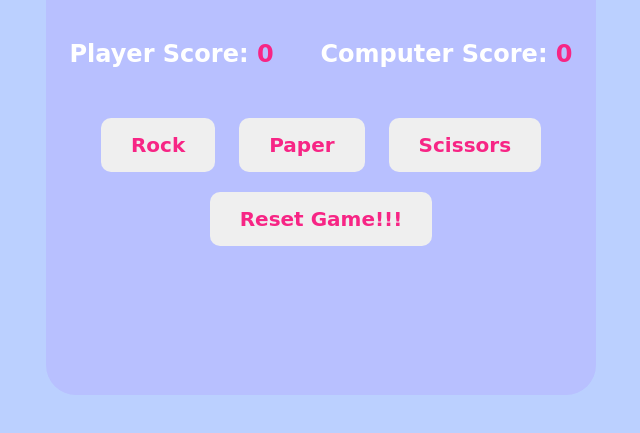
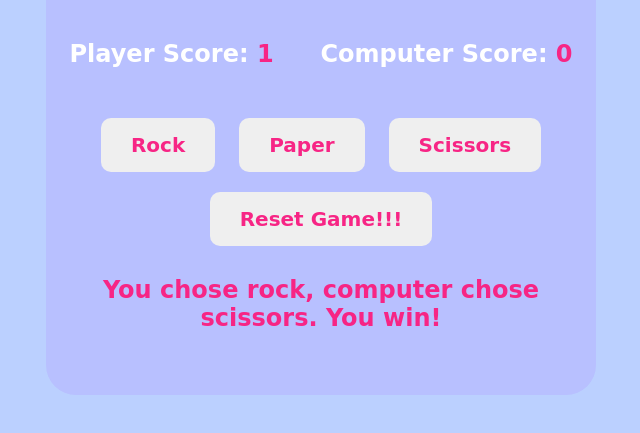
Before and after one commit to BuhleMtshali/rock-paper-scissors, a plain HTML site: page index.html in a window 1280 px wide. Both pictures are taken after a click on the button "Rock". Shown: the part 195-628 px from the top of the page, without its empty margins (319-959 px from the left). Drawn offline with Linux system fonts and the light colour scheme.

Commit message:
Finished javascript functions

```diff
--- a/index.html
+++ b/index.html
@@ -21,6 +21,7 @@
         <button id="paper-button">Paper</button>
         <button id="scissors">Scissors</button>
         <button id="reset-button">Reset Game!!!</button>
+        <h2 id="result-text"></h2>
       </div>
     </div>
 
--- a/index.js
+++ b/index.js
@@ -0,0 +1,69 @@
+document.addEventListener("DOMContentLoaded", () => {
+  // Function declarations
+  function getComputerChoice() {
+    const choices = ["rock", "paper", "scissors"];
+    const randomIndex = Math.floor(Math.random() * choices.length);
+    return choices[randomIndex];
+  }
+
+  function determineWinner(playerChoice, computerChoice) {
+    if (playerChoice === computerChoice) {
+      return "It's a draw!";
+    }
+    if (
+      (playerChoice === "rock" && computerChoice === "scissors") ||
+      (playerChoice === "paper" && computerChoice === "rock") ||
+      (playerChoice === "scissors" && computerChoice === "paper")
+    ) {
+      playerScore++;
+      updateScores();
+      return "You win!";
+    } else {
+      computerScore++;
+      updateScores();
+      return "You lose!";
+    }
+  }
+
+  function playGame(playerChoice) {
+    const computerChoice = getComputerChoice();
+    const result = determineWinner(playerChoice, computerChoice);
+    displayResult(playerChoice, computerChoice, result);
+  }
+
+  function updateScores() {
+    playerScoreSpan.textContent = playerScore;
+    computerScoreSpan.textContent = computerScore;
+  }
+
+  function resetGame() {
+    playerScore = 0;
+    computerScore = 0;
+    updateScores();
+    resultText.textContent = "";
+  }
+
+  function displayResult(playerChoice, computerChoice, result) {
+    resultText.textContent = `You chose ${playerChoice}, computer chose ${computerChoice}. ${result}`;
+  }
+
+  // Variables
+  let playerScore = 0;
+  let computerScore = 0;
+
+  const playerScoreSpan = document.getElementById("player-score");
+  const computerScoreSpan = document.getElementById("computer-score");
+  const resultText = document.getElementById("result-text");
+
+  // Event listeners
+  document
+    .getElementById("rock-button")
+    .addEventListener("click", () => playGame("rock"));
+  document
+    .getElementById("paper-button")
+    .addEventListener("click", () => playGame("paper"));
+  document
+    .getElementById("scissors")
+    .addEventListener("click", () => playGame("scissors"));
+  document.getElementById("reset-button").addEventListener("click", resetGame);
+});
--- a/style.css
+++ b/style.css
@@ -49,3 +49,7 @@ button:hover {
 .pink {
   color: #f72585;
 }
+#result-text {
+  color: #f72585;
+  font-family: cursive;
+}
```
